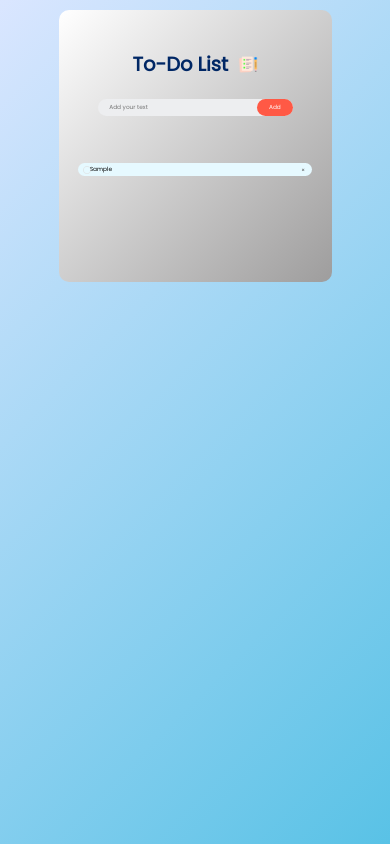
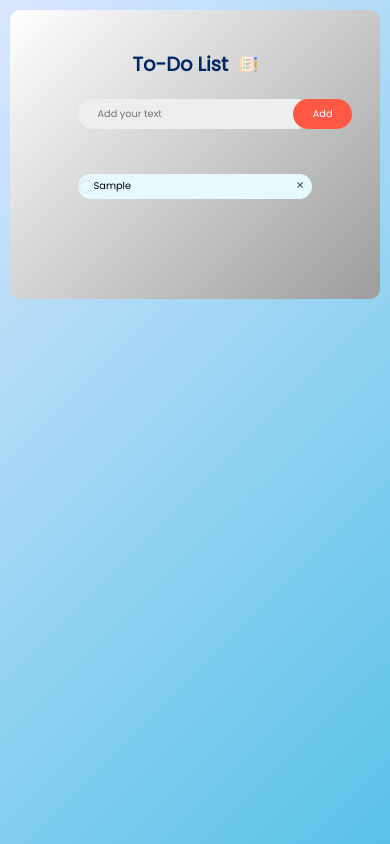
Before and after one commit to shahid099/TodoApp, a plain HTML site: page index.html in a window 390 px wide. Both pictures are taken after typing "Sample" into the empty fields and a click on the button "Add". Drawn offline with Linux system fonts and the light colour scheme; a web font is replaced by a local one.

Commit message:
Changes to css file make responsive

```diff
--- a/style.css
+++ b/style.css
@@ -140,24 +140,48 @@ ul li span:hover {
     background: #ff5a5a;
 }
 
-/* @media (max-width: 750px) {
+@media (max-width: 700px) {
 
     .todo-app {
-        max-width: 70vw;
+        max-width: 100%;
     }
 
     .row {
-        padding-left: 10px;
-        margin-bottom: 15px;
+        width: 90vw;
+        padding-left: 3vw;
+        margin-bottom: 4vw;
+        width: 60vw;
     }
 
     input {
-        padding: 5px;
-        font-weight: 10px;
+        padding: 2vw;
+        font-size: 2.5vw;
     }
 
     button {
-        padding: 10px 40px;
-        font-size: 12px;
+        padding: 2vw 5vw;
+        font-size: 2.5vw;
     }
-} */
+
+    #list-container {
+        gap: 1.5vw;
+    }
+
+    ul li {
+        font-size: 2.5vw;
+        padding: 1.5vw 4vw;
+    }
+
+    ul li::before {
+        height: 3.5vw;
+        width: 3.5vw;
+        left: 1px;
+    }
+
+    ul li span {
+        right: 4px;
+        width: 4vw;
+        height: 4vw;
+        font-size: 3.5vw;
+    }
+}
```
